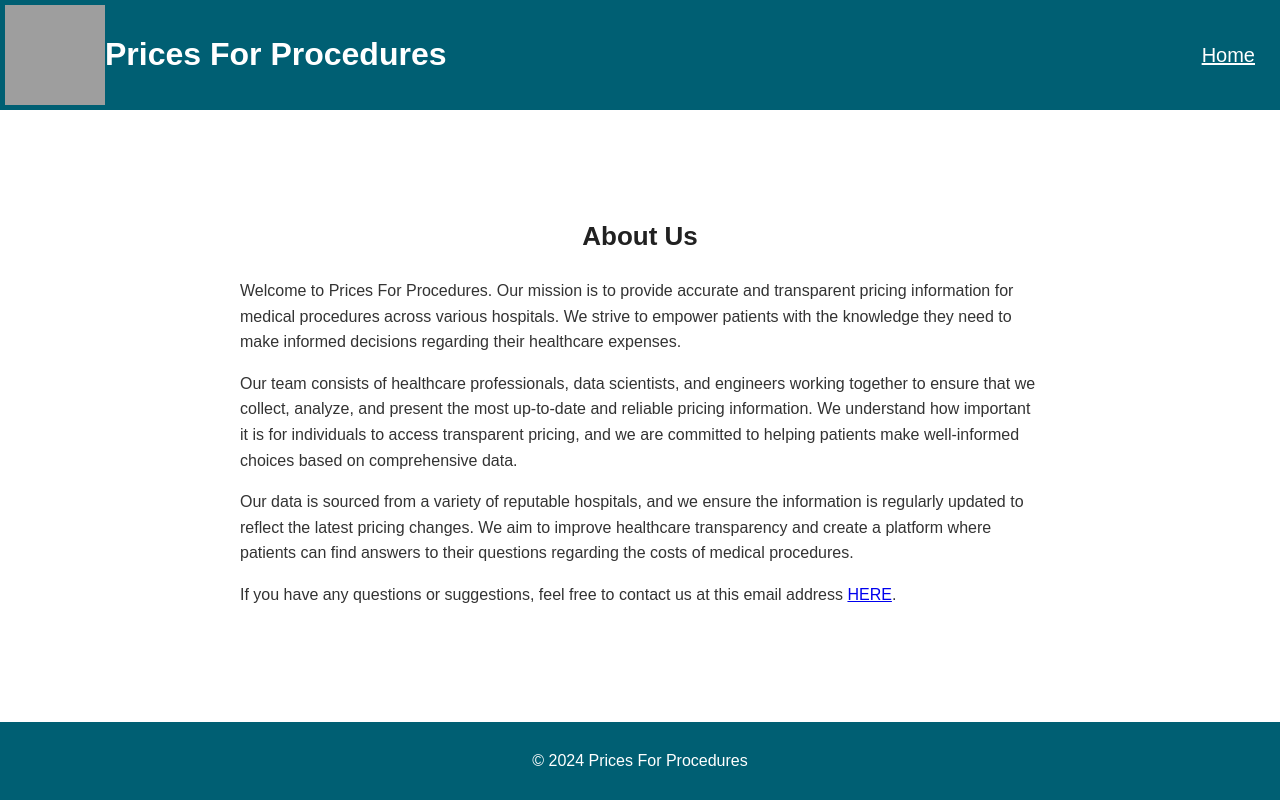
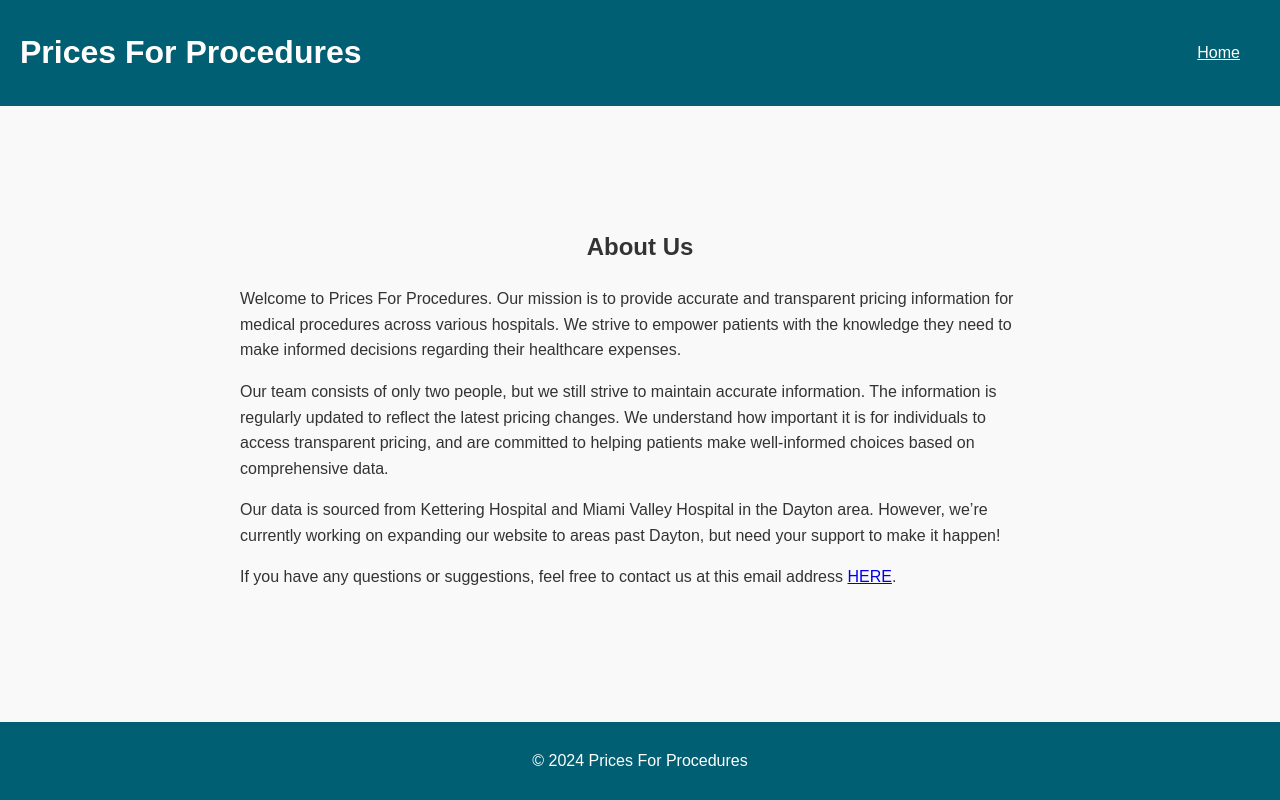
Before and after one commit to jaaaypatel1/PricesForProceduresWebsite, a plain HTML site: page about_us.html in a window 1280 px wide. Drawn offline with Linux system fonts and the light colour scheme; grey boxes are pictures that could not be loaded.

Commit message:
lets see if this works

```diff
--- a/about_us.html
+++ b/about_us.html
@@ -6,12 +6,6 @@
   <title>About Us - Prices For Procedures</title>
   <link rel="stylesheet" href="main.css">
   <style>
-    body {
-      background-color: #ffffff;
-      color: #333;
-      font-family: Arial, sans-serif;
-    }
-
     table {
       width: 100%;
       border-collapse: collapse;
@@ -20,14 +14,12 @@
 
     th, td {
       border: 1px solid #ddd;
-      padding: 12px;
+      padding: 8px;
       text-align: left;
-      font-size: 18px;
     }
 
     th {
-      background-color: #ffffff;
-      color: rgb(0, 0, 0);
+      background-color: #f4f4f4;
     }
 
     .about-section {
@@ -45,49 +37,25 @@
     }
 
     h2 {
-      font-size: 26px;
-      color: rgb(33, 33, 33);
-      margin-bottom: 20px;
+      text-align: center;
     }
 
     header {
       display: flex;
       justify-content: space-between;
       align-items: center;
-      padding: 5px;
-    }
-
-    .header-content {
-      display: flex;
-      align-items: center;
-      text-decoration: none;
-    }
-
-    .header-logo {
-      width: 100px;
-      height: 100px;
-      margin-right: 0px;
-    }
-
-    .header-title {
-      font-size: 32px; /* Bigger text */
-      color: white;
-      text-decoration: none;
-    }
-
-    .header-title:hover {
-      text-decoration: underline;
+      padding: 20px;
     }
 
     .header-link {
-      color: white;
-      font-size: 20px;
-      padding: 20px;
+    color:rgb(255, 255, 255);
+    font-size: 16px;
+    padding: 20px;
     }
 
     .header-link:hover {
-      text-decoration: underline;
-      color: #ffffff;
+      text-decoration: underline;  /* Underline the link on hover */
+      color:rgb(140, 140, 140);              /* Change the color when hovered (optional) */
     }
 
     footer {
@@ -95,15 +63,13 @@
       margin-top: 40px;
     }
 
+
   </style>
 </head>
 <body>
   <header>
-    <a href="index.html" class="header-content">
-      <img src="logo.png" alt="Website Logo" class="header-logo">
-      <h1 class="header-title">Prices For Procedures</h1>
-    </a>
-    <a href="index.html" class="header-link">Home</a>
+    <h1>Prices For Procedures</h1>
+    <a href="index.html" class="header-link">Home</a> <!-- Link in top-right -->
   </header>
 
   <main>
@@ -112,11 +78,11 @@
       <h2>About Us</h2>
       <p>Welcome to Prices For Procedures. Our mission is to provide accurate and transparent pricing information for medical procedures across various hospitals. We strive to empower patients with the knowledge they need to make informed decisions regarding their healthcare expenses.</p>
 
-      <p>Our team consists of healthcare professionals, data scientists, and engineers working together to ensure that we collect, analyze, and present the most up-to-date and reliable pricing information. We understand how important it is for individuals to access transparent pricing, and we are committed to helping patients make well-informed choices based on comprehensive data.</p>
+      <p>Our team consists of only two people, but we still strive to maintain accurate information. The information is regularly updated to reflect the latest pricing changes. We understand how important it is for individuals to access transparent pricing, and are committed to helping patients make well-informed choices based on comprehensive data.</p>
 
-      <p>Our data is sourced from a variety of reputable hospitals, and we ensure the information is regularly updated to reflect the latest pricing changes. We aim to improve healthcare transparency and create a platform where patients can find answers to their questions regarding the costs of medical procedures.</p>
+      <p>Our data is sourced from Kettering Hospital and Miami Valley Hospital in the Dayton area. However, we’re currently working on expanding our website to areas past Dayton, but need your support to make it happen!</p>
 
-      <p>If you have any questions or suggestions, feel free to contact us at this email address <a href="mailto:someemailadress@gmail.com">HERE</a>.</p>
+      <p>If you have any questions or suggestions, feel free to contact us at this email address <a href="mailto:pricesforprocedures@gmail.com">HERE</a>.</p>
     </section>
   </main>
 
```
Also changed, not shown: index.html (+15 -20 lines).
